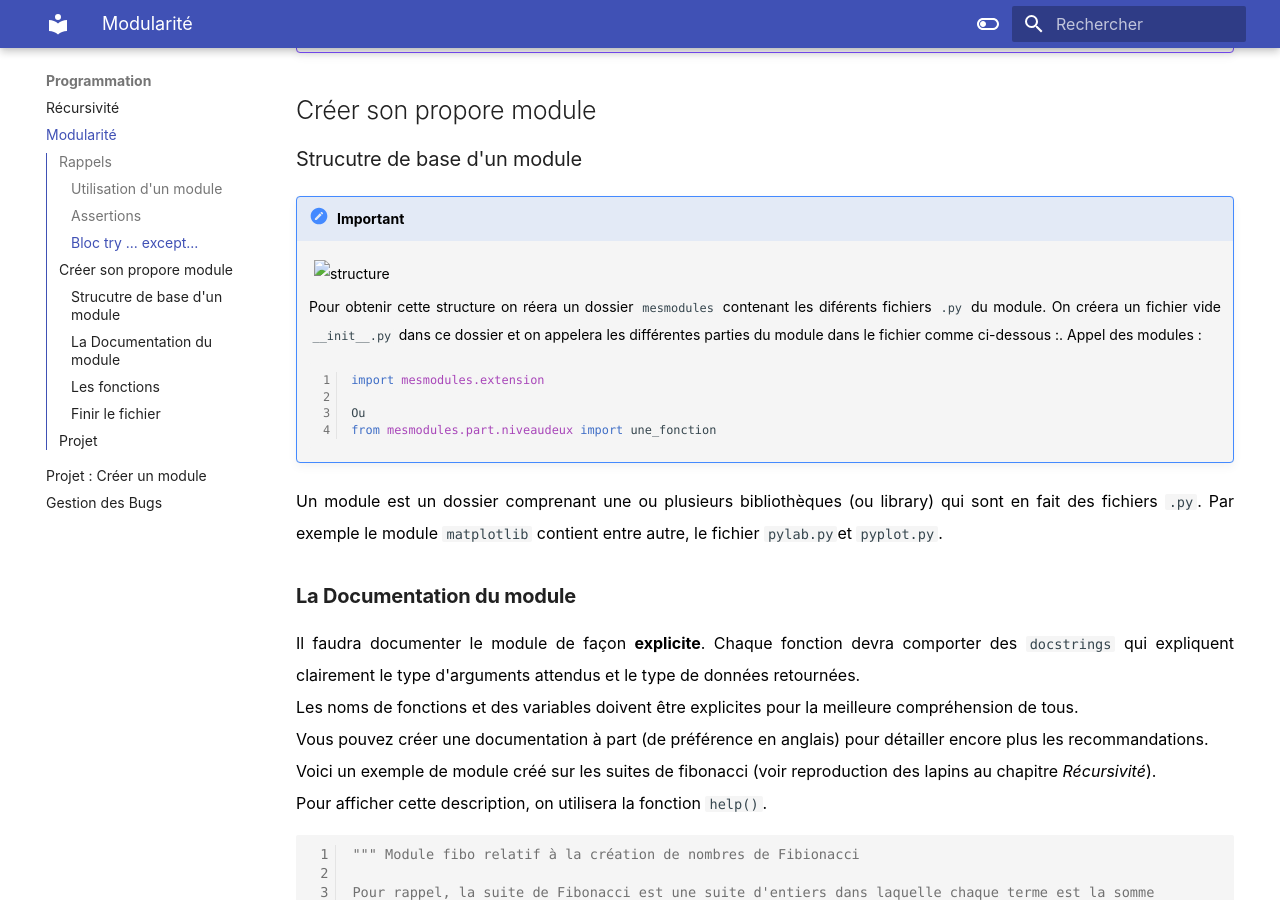
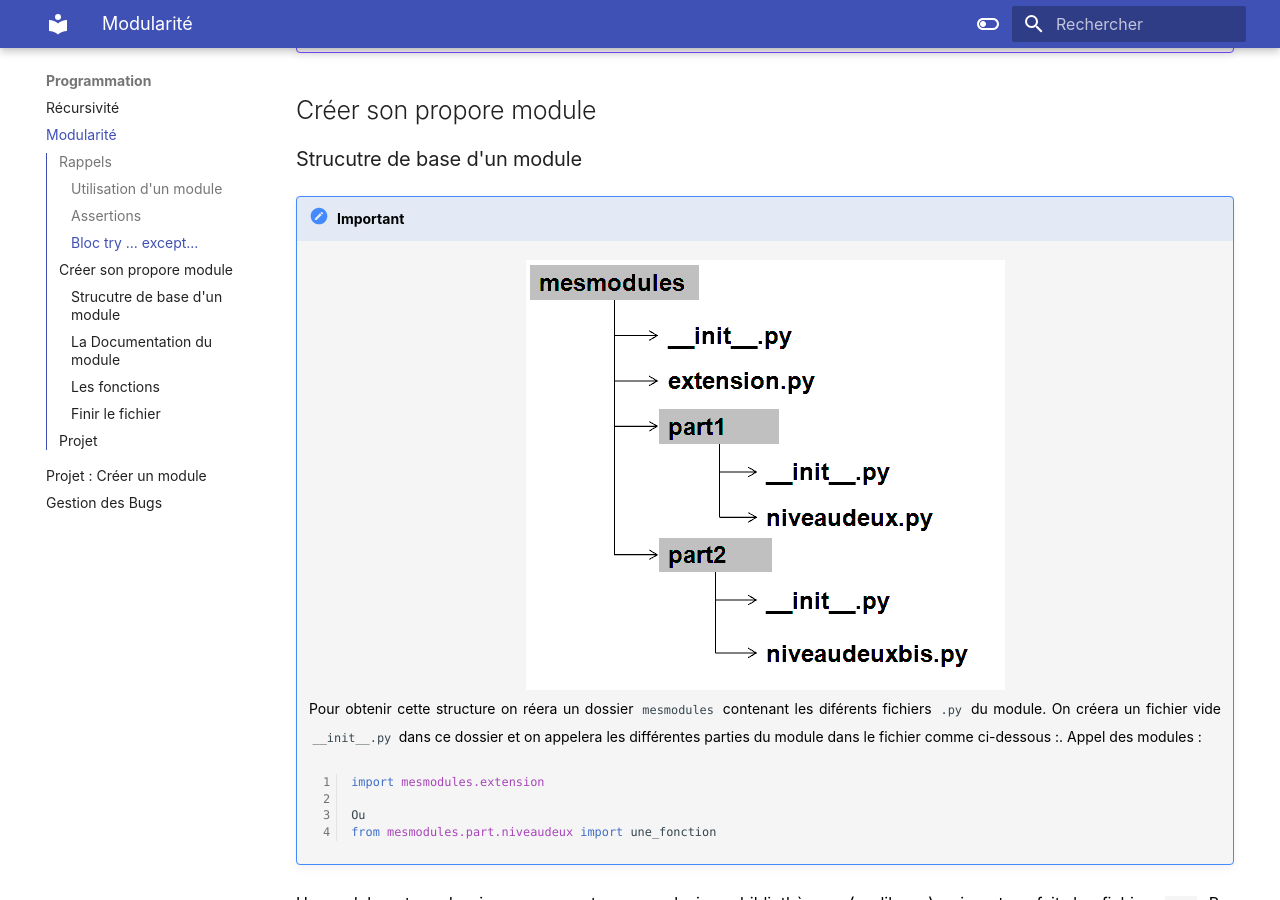
Before and after one commit to mbachelier1/site_TNSI, an MkDocs documentation site: the page built from docs/Programmation/modularite.md, in a window 1280 px wide and 900 px high, scrolled down 2799 px. Built offline with MkDocs 1.6.1 and Material for MkDocs 9.7.7, drawn with Linux system fonts in a browser that asks for light colours.

Commit message:
modif image

````diff
--- a/docs/Programmation/modularite.md
+++ b/docs/Programmation/modularite.md
@@ -113,7 +113,7 @@ while True:
 ### Strucutre de base d'un module
 
 !!! important "Important"
-    ![structure](img/structure.PNG)
+    ![structure](img/structure.png)
     Pour obtenir cette structure on réera un dossier `mesmodules` contenant les diférents fichiers `.py` du module. On créera un fichier vide `__init__.py` dans ce dossier et on appelera les différentes parties du module dans le fichier comme ci-dessous :.
     Appel des modules :
     ```python
````
